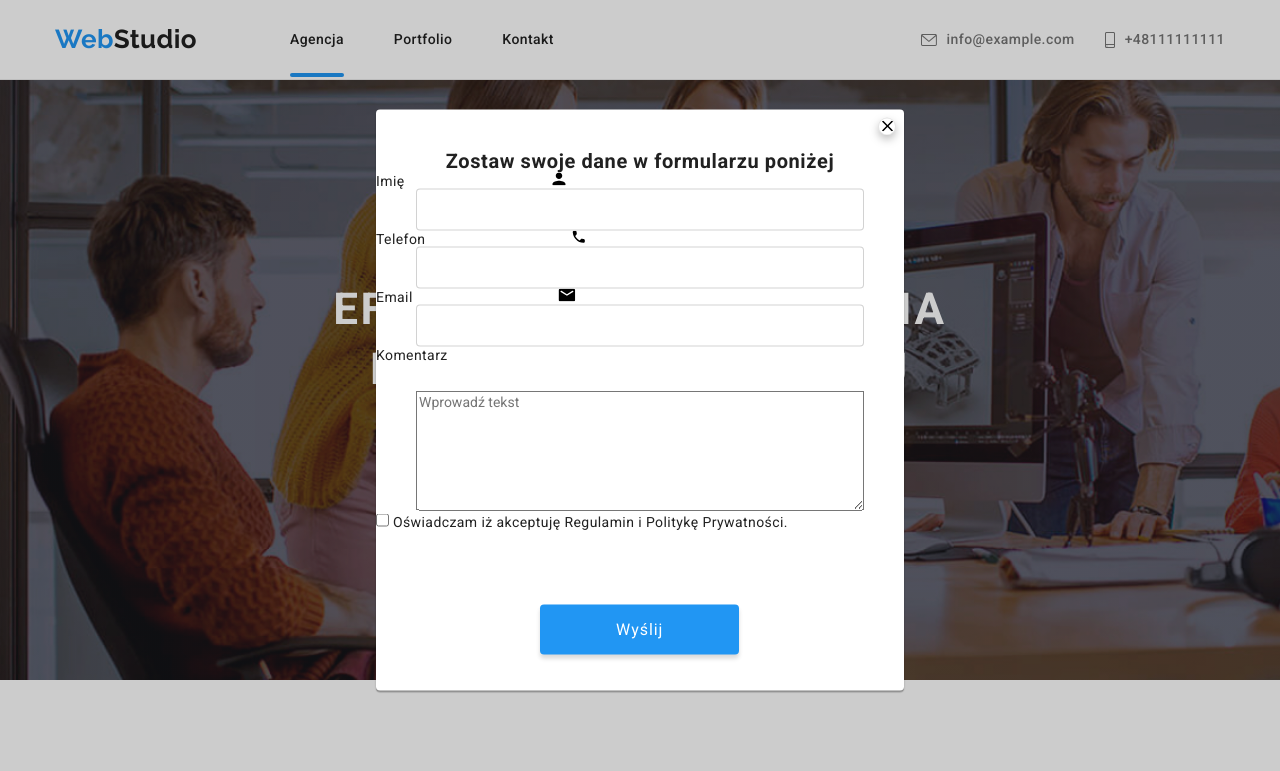
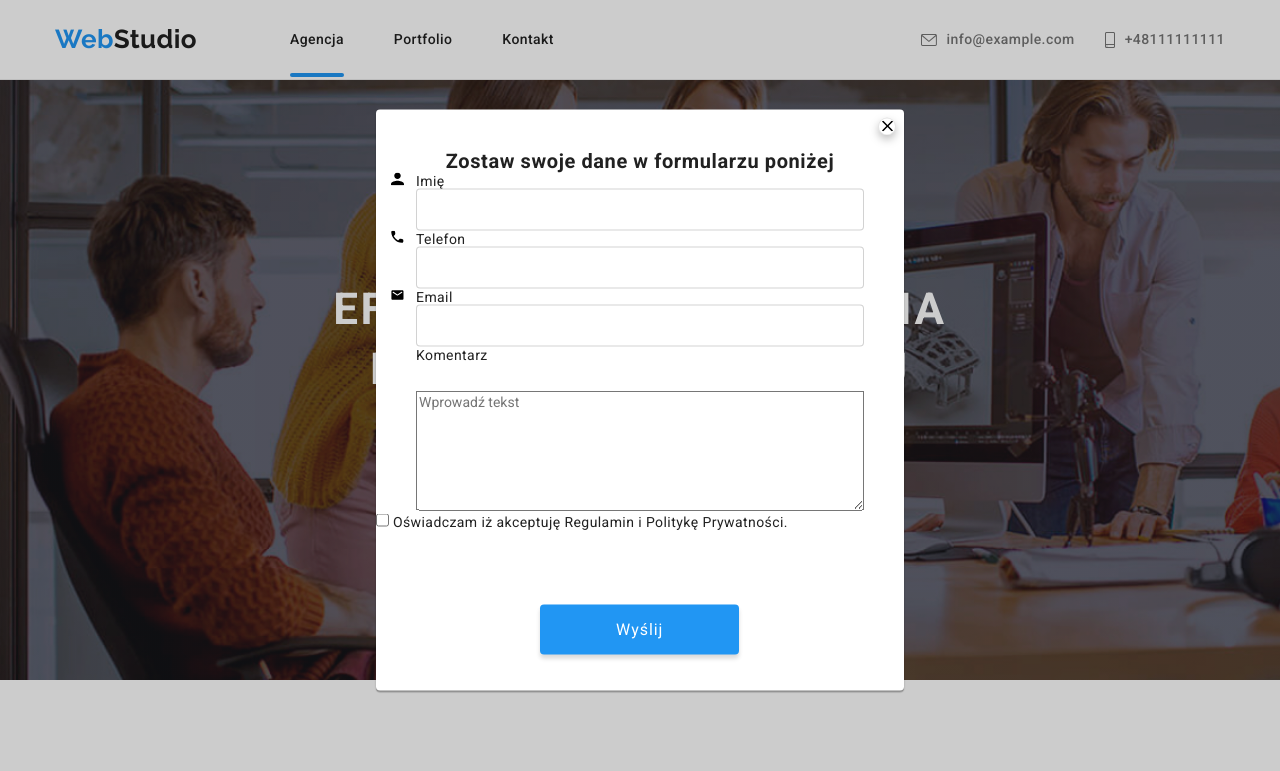
Before and after one commit to lwisniewski96/goit-markup-hw-06, a plain HTML site: page index.html in a window 1280 px wide. Both pictures are taken after a click on the button "Zamów usługę". Shown: the top 771 px of the page. Drawn offline with nearby package versions, Linux system fonts and the light colour scheme.

Commit message:
modal xd

```diff
--- a/css/styles.css
+++ b/css/styles.css
@@ -793,6 +793,7 @@ img {
 }
 
 .text-area-label {
+  padding: 30px 40px 10px 40px;
 }
 
 .modal-button-send {
@@ -816,3 +817,15 @@ img {
   padding-left: 55px;
   padding-right: 54px;
 }
+
+.modal-labels {
+  position: relative;
+  padding: 30px 40px 10px 40px;
+}
+.label-position {
+  position: absolute;
+  width: 13px;
+  top: 30px;
+  z-index: 5;
+  left: 15px;
+}
```
